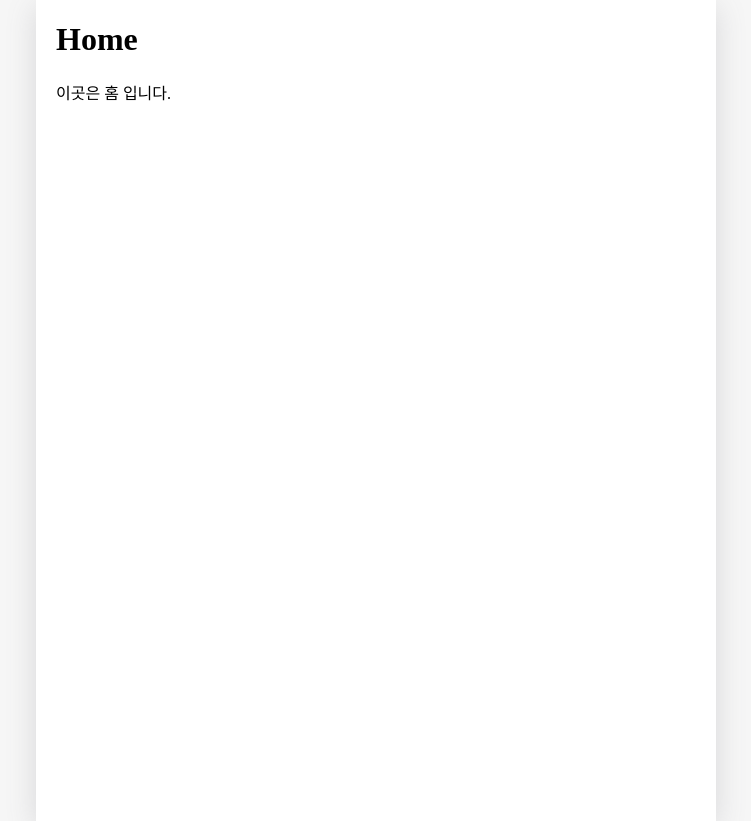
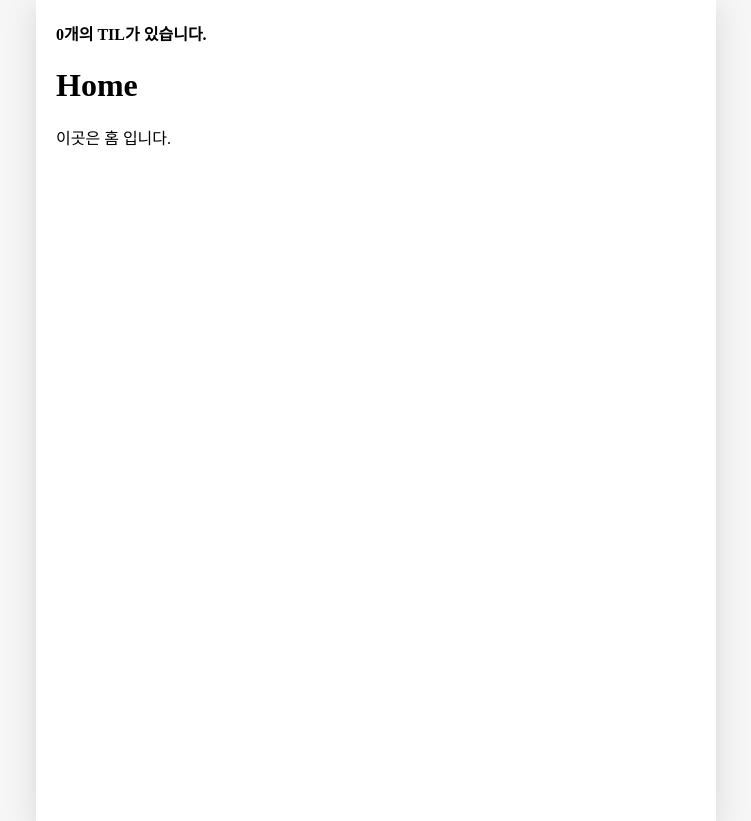
Before and after one commit to taebong98/TIL-Blog, a React (Create React App) app: page / in a window 1280 px wide. Shown: the whole page, without its empty margins (264-1015 px from the left). Built offline with nearby package versions, Linux system fonts and the light colour scheme; a web font is replaced by a local one.

Commit message:
feat: TIL 작성 기능 구현

```diff
--- a/src/components/DiaryEditor.js
+++ b/src/components/DiaryEditor.js
@@ -1,5 +1,6 @@
 import { useNavigate } from "react-router-dom";
-import { useRef, useState } from "react";
+import { useContext, useRef, useState } from "react";
+import { DiaryDispatchContext } from "../App";
 
 import MyHeader from "./MyHeader";
 import MyButton from "./MyButton";
@@ -43,6 +44,9 @@ const DiaryEditor = () => {
     const [intel, setIntel] = useState(3);
     const [date, setDate] = useState(getStringDate(new Date()));
 
+    const { onCreate } = useContext(DiaryDispatchContext);
+    const navigate = useNavigate();
+
     const handleClickIntel = (intel) => {
         setIntel(intel);
     };
@@ -52,9 +56,11 @@ const DiaryEditor = () => {
             contentRef.current.focus();
             return;
         }
+
+        onCreate(date, content, intel);
+        navigate("/", { replace: true });
     };
 
-    const navigate = useNavigate();
     return (
         <div className="DiaryEditor">
             <MyHeader
--- a/src/pages/Home.js
+++ b/src/pages/Home.js
@@ -1,8 +1,16 @@
+import { useContext } from "react";
+import { DiaryStateContext } from "../App";
+
 const Home = () => {
+    const tliList = useContext(DiaryStateContext);
+
     return (
         <div>
+            <h4>{tliList.length}개의 TIL가 있습니다.</h4>
+
             <h1>Home</h1>
             <p>이곳은 홈 입니다.</p>
+
         </div>
     );
 };
```
